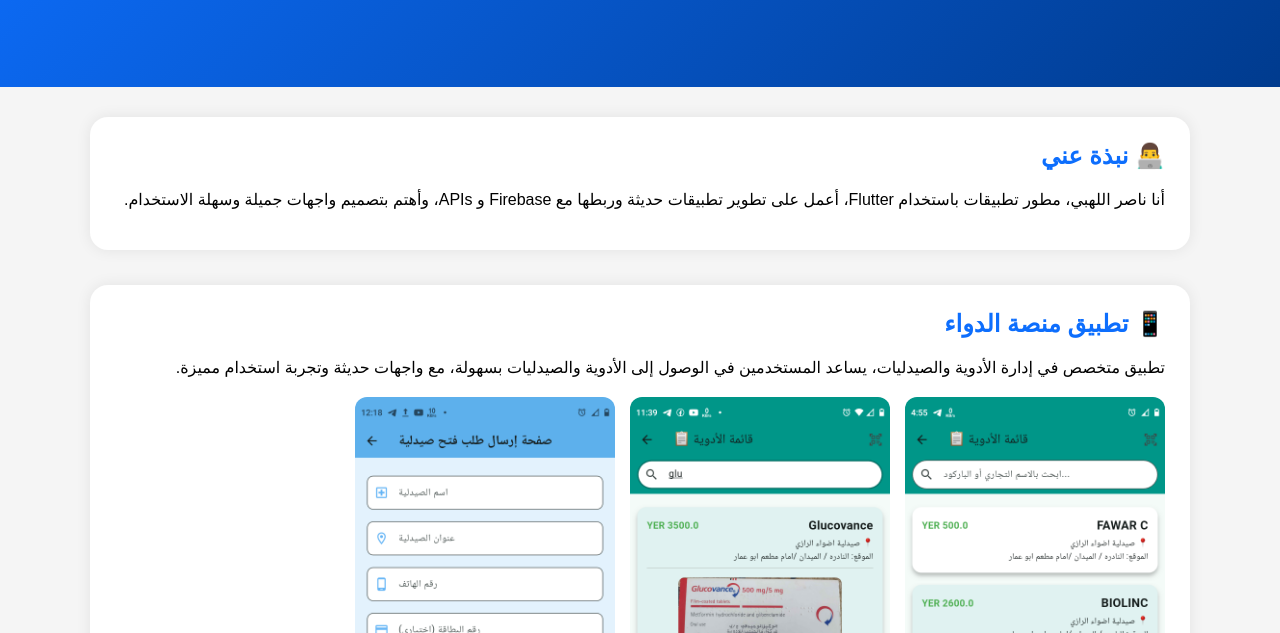
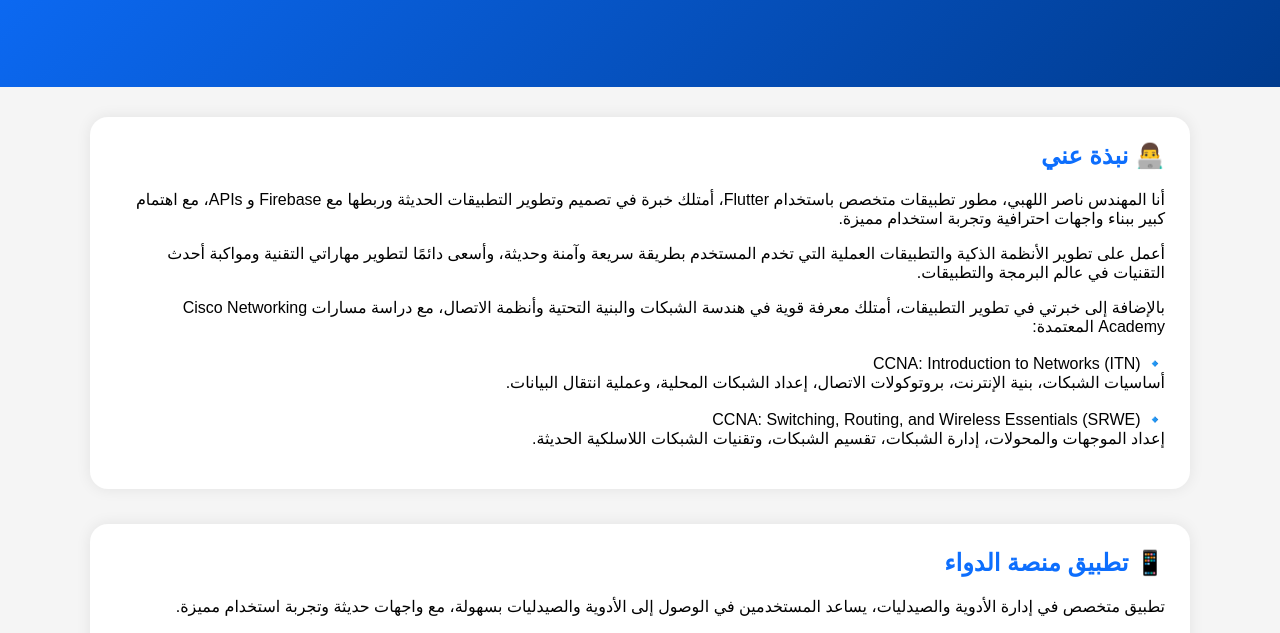
Before and after one commit to Nasser-Shuaib/Nasser-Shuaib.github.io, a plain HTML site: page index.html in a window 1280 px wide. Shown: the part 161-794 px from the top of the page. Drawn offline with Linux system fonts and the light colour scheme; grey boxes are pictures that could not be loaded.

Commit message:
update about section

```diff
--- a/index.html
+++ b/index.html
@@ -107,17 +107,40 @@
 
     <div class="container">
 
-        <div class="card">
+       <div class="card">
 
-            <h2>👨‍💻 نبذة عني</h2>
+    <h2>👨‍💻 نبذة عني</h2>
 
-            <p>
-                أنا ناصر اللهبي، مطور تطبيقات باستخدام Flutter،
-                أعمل على تطوير تطبيقات حديثة وربطها مع Firebase و APIs،
-                وأهتم بتصميم واجهات جميلة وسهلة الاستخدام.
-            </p>
+    <p>
+        أنا المهندس ناصر اللهبي، مطور تطبيقات متخصص باستخدام Flutter،
+        أمتلك خبرة في تصميم وتطوير التطبيقات الحديثة وربطها مع Firebase و APIs،
+        مع اهتمام كبير ببناء واجهات احترافية وتجربة استخدام مميزة.
+    </p>
 
-        </div>
+    <p>
+        أعمل على تطوير الأنظمة الذكية والتطبيقات العملية التي تخدم المستخدم
+        بطريقة سريعة وآمنة وحديثة، وأسعى دائمًا لتطوير مهاراتي التقنية
+        ومواكبة أحدث التقنيات في عالم البرمجة والتطبيقات.
+    </p>
+
+<p>
+    بالإضافة إلى خبرتي في تطوير التطبيقات، أمتلك معرفة قوية في
+    هندسة الشبكات والبنية التحتية وأنظمة الاتصال،
+    مع دراسة مسارات Cisco Networking Academy المعتمدة:
+    <br><br>
+
+    🔹 CCNA: Introduction to Networks (ITN)
+    <br>
+    أساسيات الشبكات، بنية الإنترنت، بروتوكولات الاتصال،
+    إعداد الشبكات المحلية، وعملية انتقال البيانات.
+    <br><br>
+
+    🔹 CCNA: Switching, Routing, and Wireless Essentials (SRWE)
+    <br>
+    إعداد الموجهات والمحولات، إدارة الشبكات،
+    تقسيم الشبكات، وتقنيات الشبكات اللاسلكية الحديثة.
+</p>
+</div>
 
         <div class="card">
 
@@ -130,12 +153,19 @@
             </p>
 
             <div class="project-images">
+                <img src="images/p5.png">
 <img src="images/p1.png">
 
 <img src="images/p2.png">
 
 <img src="images/p3.png">
 <img src="images/p4.png">
+
+
+
+<img src="images/p6.png">
+<img src="images/p7.png">
+<img src="images/p8.png">
 
             </div>
 
```
Also changed, not shown: images/p6.png (added), images/p7.png (added), images/p8.png (added), 1 other file.
